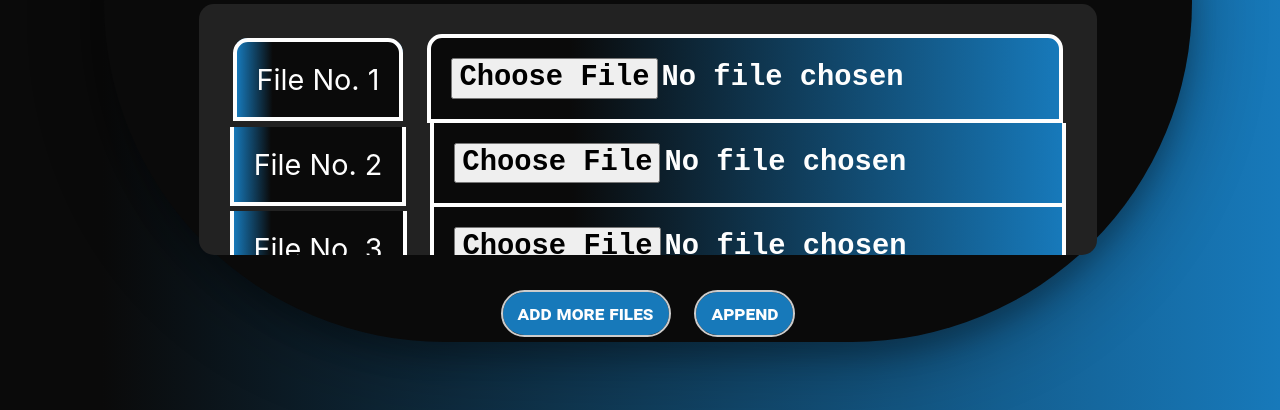
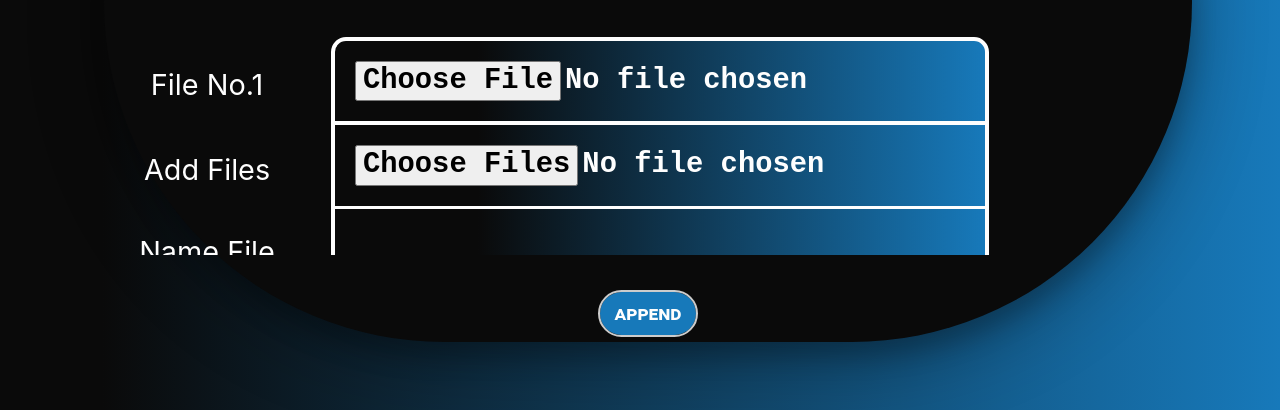
Before and after one commit to stephenmirving/Appender, a website: page index.html in a window 1280 px wide. Shown: the part 406-816 px from the top of the page. Drawn offline with nearby package versions, Linux system fonts and the light colour scheme.

Commit message:
second commit

```diff
--- a/index.html
+++ b/index.html
@@ -35,30 +35,30 @@
         <p class="para--last">There are many like it, but this one is mine.</p>
         <h2 class="h2--welcome">Welcome to Appendr</h2>
       </section>
-      <div class="upload-area" id="upload_area">
+      <div class="upload-area" id="uploadArea">
         <section class="section">
-          <label for="file_input_1" class="label--first">File No. 1</label>
-          <input class="input--file--first" id="file_input_1" type="file" required>
+          <label for="fileInput1" class="label">File No.1</label>
+          <input class="input--file--first" id="fileInput1" type="file" required>
         </section>
         <section class="section">
-          <label for="file_input_2" class="label">File No. 2</label>
-          <input class="input--file" id="file_input_2" type="file" required>
+          <label for="fileInput2" class="label">Add Files</label>
+          <input class="input--file" id="fileInput2" type="file" multiple required>
         </section>
         <section class="section">
-          <label for="file_input_3" class="label">File No. 3</label>
-          <input class="input--file" id="file_input_3" type="file">
+          <label for="fileInputName" class="label">Name File</label>
+          <input class="input--file--last" id="fileInput2" type="text" required>
         </section>
         <section class="section" id="last">
-          <label for="file_input_4" class="label--last">File No. 4</label>
-          <input class="input--file--last" id="file_input_4" type="file">
+          <div class="new-file-msg">New File</div>
+          <div class="output" id="fileOutput"></div>
         </section>
       </div>
       <section class="section--btns">
-        <button class="btn--primary" id="btn_more_fields" title="Click here to add more files" type="button">add more files</button>
         <button class="btn--primary" id="btn_append" title="Click here to append" type="button">append</button>
       </section>
     </main>
   </div>
+
   <script src="js/vendor/modernizr-3.7.1.min.js"></script>
   <script src="https://code.jquery.com/jquery-3.3.1.min.js"
           integrity="sha256-FgpCb/KJQlLNfOu91ta32o/NMZxltwRo8QtmkMRdAu8="
@@ -76,5 +76,4 @@
   <script src="https://www.google-analytics.com/analytics.js" async defer></script>
   -->
 </body>
-
 </html>
--- a/scss/components/_file-input.scss
+++ b/scss/components/_file-input.scss
@@ -1,48 +1,46 @@
 // components/_file-input.scss
 
 .label {
-  @include gradient(get-val($color-palette, 'primary'), $black, horizontal, 0%, 22%)
-  border-color: $white;
-  border-style: solid;
-  border-width: 0 .4rem .4rem;
+  display: inline-block;
   font: 1.8em/1.2 font-stack('secondary');
   margin-right: 2rem;
-  padding: 2rem;
+  padding: 2rem 0;
   position: relative;
-  top: .475rem;
-
-  &--first {
-    @extend .label;
-    border-width: .4rem;
-    border-radius: 15px 15px 0 0;
-  }
-
-  &--last {
-    @extend .label;
-    border-radius: 0 0 15px 15px;
-  }
+  top: .75rem;
+  width: 200px;
 }
 
 .input {
   @include gradient($black, get-val($color-palette, 'primary'), horizontal, 22%);
   border-color: $white;
   border-style: solid;
-  border-width: 0 .4rem .4rem;
   font: 700 1.8em/1.2 font-stack('monospace');
   padding: 2rem;
+  width: conv-to-rem(610px);
 
   &--file {
     @extend .input;
+    border-width: .2rem .4rem;
 
     &--first {
-      @extend .input--file;
-      border-width: .4rem;
+      @extend .input;
+      border-width: .4rem .4rem .2rem;
       border-radius: 15px 15px 0 0;
     }
 
     &--last {
-      @extend .input--file;
+      @extend .input;
+      border-width: .2rem .4rem .4rem;
       border-radius: 0 0 15px 15px;
+      color: white;
+      position: relative;
+      top: -2px;
     }
   }
 }
+
+.new-file-msg {
+  font: 1.8em/1.2 font-stack('secondary');
+  padding: 2rem 0;
+  margin-left: 20rem;
+}
--- /dev/null
+++ b/scss/layout/_header.scss
@@ -0,0 +1,8 @@
+.header-main {
+  @include animation-stage;
+  margin-top: -30px;
+  position: absolute;
+  text-align: center;
+  top: 0;
+  width: 100%;
+}
--- a/scss/main.scss
+++ b/scss/main.scss
@@ -1,19 +1,25 @@
 @charset 'UTF-8';
 
 @import 'vendor/sizzle/sizzle';
+
 @import 'helpers/variables';
 @import 'helpers/functions';
 @import 'helpers/mixins';
 @import 'helpers/placeholders';
+
 @import 'base/custom-properties';
 @import 'base/font-faces';
 @import 'base/keyframes';
 @import 'base/normalize';
 @import 'base/base';
 @import 'base/utilities';
+
 @import 'components/file-input';
 @import 'components/buttons';
 @import 'components/spinner';
+
 @import 'pages/index';
+
 @import 'layout/media-queries';
-@import 'pages/print';
+@import 'layout/header';
+@import 'layout/print';
--- a/scss/pages/_index.scss
+++ b/scss/pages/_index.scss
@@ -22,26 +22,15 @@
   width: 85vmax;
 }
 
-.header-main {
-  @include animation-stage;
-  top: 0;
-  text-align: center;
-  position: absolute;
-  margin-top: -30px;
-  width: 100%;
-}
-
 .infinity {
   @include infinity-symbol($white);
   margin-bottom: 2rem;
 }
 
 .upload-area {
-  @include scrollbar(10px, $dark-gray, $is-internal: true);
-  background: $off-black-2;
   border-radius: 1.5rem;
-  padding: 3rem;
-  margin: 0 0 3rem;
+  padding: 2.5rem;
+  margin: 0 0 3rem -20rem;
   max-height: 34rem;
   overflow-x: hidden;
   overflow-y: auto;
```
Also changed, not shown: package.json (added, +33 -0 lines), .eslintrc.json (added), css/main.css, css/main.min.css, scss/layout/_print.scss (renamed from scss/pages/_print.scss), 4 other files.
